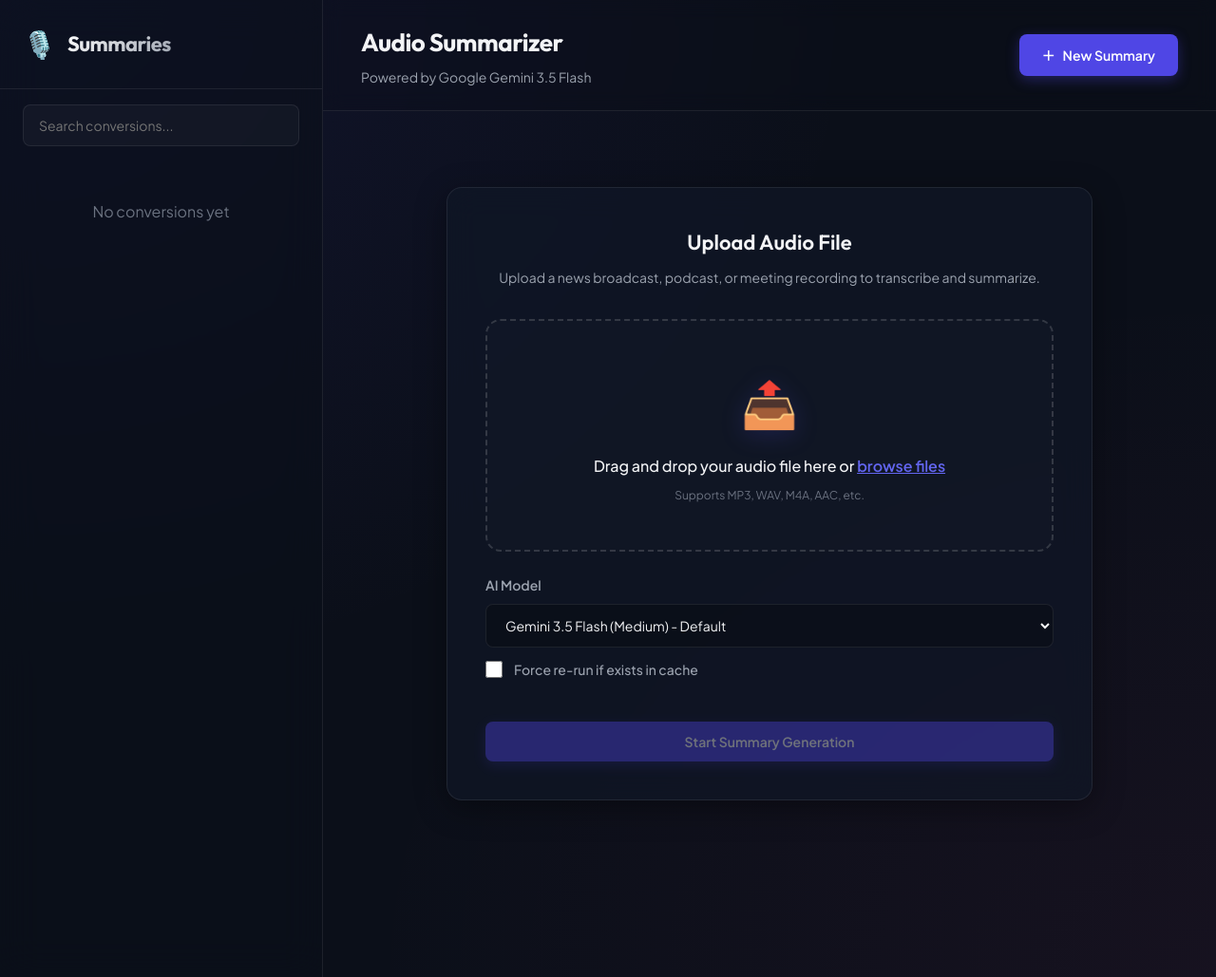
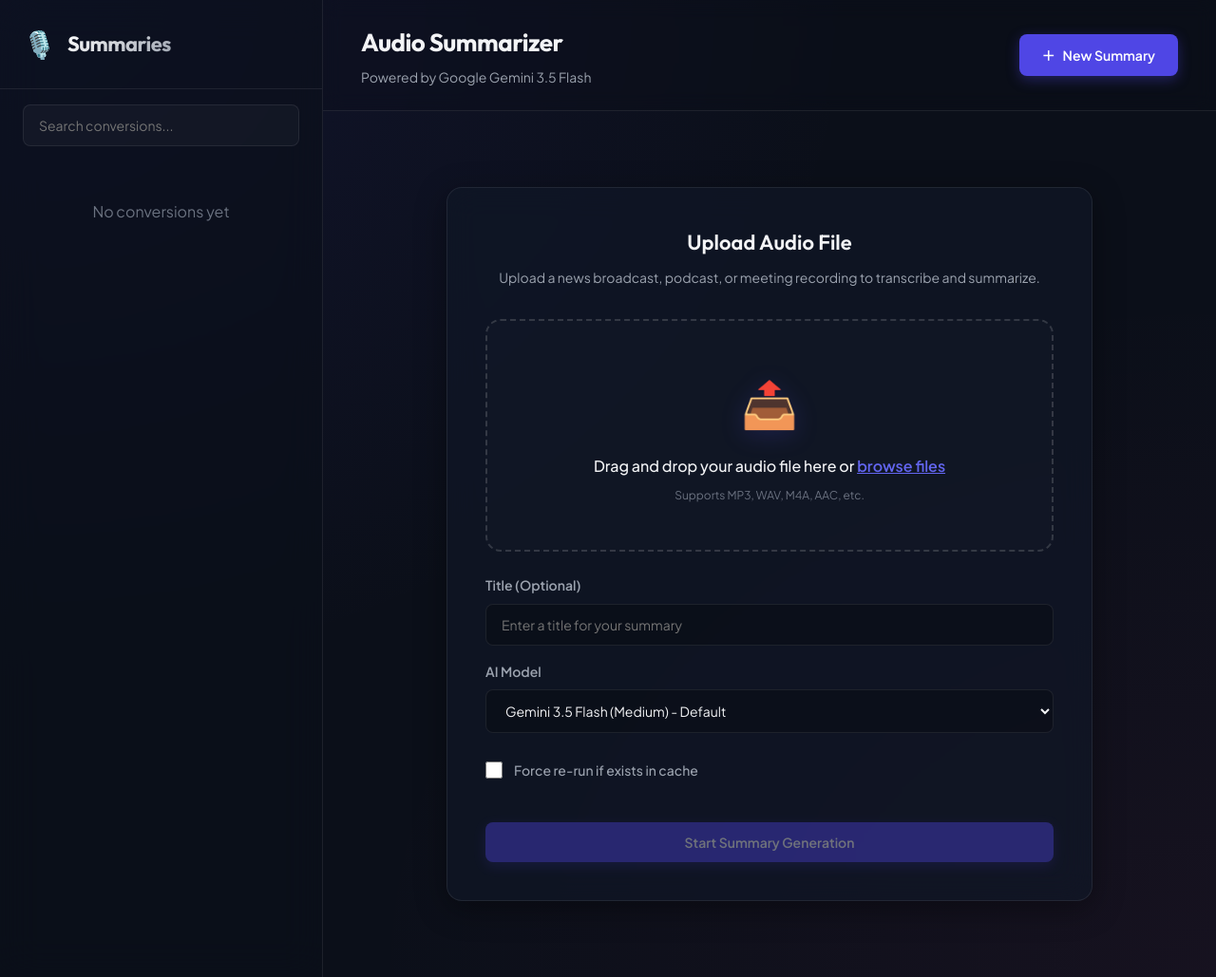
Before and after one commit to omarnaman/audio_summary, a Flask app: page / in a window 1280 px wide. Shown: the whole page at 95% size. Run offline with Flask 3, Linux system fonts and the light colour scheme; data that the repository does not hold is empty; some libraries are stand-ins or nearby versions.

Commit message:
Allow editing recording title

```diff
--- a/app.py
+++ b/app.py
@@ -277,15 +277,20 @@ def convert_audio():
         summary_text += stats_markdown
 
         # Parse title
-        lines = summary_text.strip().split('\n')
-        title_line = "Detailed Summary"
-        for line in lines:
-            if line.strip():
-                title_line = line.strip()
-                break
+        user_title = request.form.get("title", "").strip()
+
+        if user_title:
+            clean_title_text = user_title
+        else:
+            lines = summary_text.strip().split('\n')
+            title_line = "Detailed Summary"
+            for line in lines:
+                if line.strip():
+                    title_line = line.strip()
+                    break
+            clean_title_text = re.sub(r'^[#*\s]+', '', title_line).strip()
 
         # Remove markdown heading symbols from title
-        clean_title_text = re.sub(r'^[#*\s]+', '', title_line).strip()
         filename_base = clean_filename(clean_title_text)
 
         day_str = datetime.now().strftime("%Y-%m-%d")
--- a/static/app.js
+++ b/static/app.js
@@ -229,6 +229,11 @@ document.addEventListener("DOMContentLoaded", () => {
         formData.append("audio", file);
         formData.append("model", modelSelect.value);
 
+        const userTitle = document.getElementById("title-input").value.trim();
+        if (userTitle) {
+            formData.append("title", userTitle);
+        }
+
         const forceRerunCheckbox = document.getElementById("force-rerun");
         if (forceRerunCheckbox.checked) {
             formData.append("force_rerun", "true");
--- a/static/style.css
+++ b/static/style.css
@@ -366,6 +366,7 @@ body {
     display: flex;
     flex-direction: column;
     gap: 8px;
+    margin-bottom: 16px;
 }
 
 .setting-item label {
@@ -374,7 +375,7 @@ body {
     color: var(--text-secondary);
 }
 
-.select-input {
+.select-input, .text-input {
     background: rgba(0, 0, 0, 0.25);
     border: 1px solid var(--border-color);
     border-radius: var(--radius-sm);
@@ -383,11 +384,18 @@ body {
     font-family: var(--font-body);
     font-size: 14px;
     outline: none;
-    cursor: pointer;
     transition: var(--transition);
 }
 
-.select-input:focus {
+.select-input {
+    cursor: pointer;
+}
+
+.text-input {
+    cursor: text;
+}
+
+.select-input:focus, .text-input:focus {
     border-color: var(--primary);
 }
 
--- a/templates/index.html
+++ b/templates/index.html
@@ -75,6 +75,10 @@
                             </div>
 
                             <div class="form-settings">
+                                <div class="setting-item">
+                                    <label for="title-input">Title (Optional)</label>
+                                    <input type="text" id="title-input" name="title" class="text-input" placeholder="Enter a title for your summary">
+                                </div>
                                 <div class="setting-item">
                                     <label for="model-select">AI Model</label>
                                     <select id="model-select" name="model" class="select-input">
```
